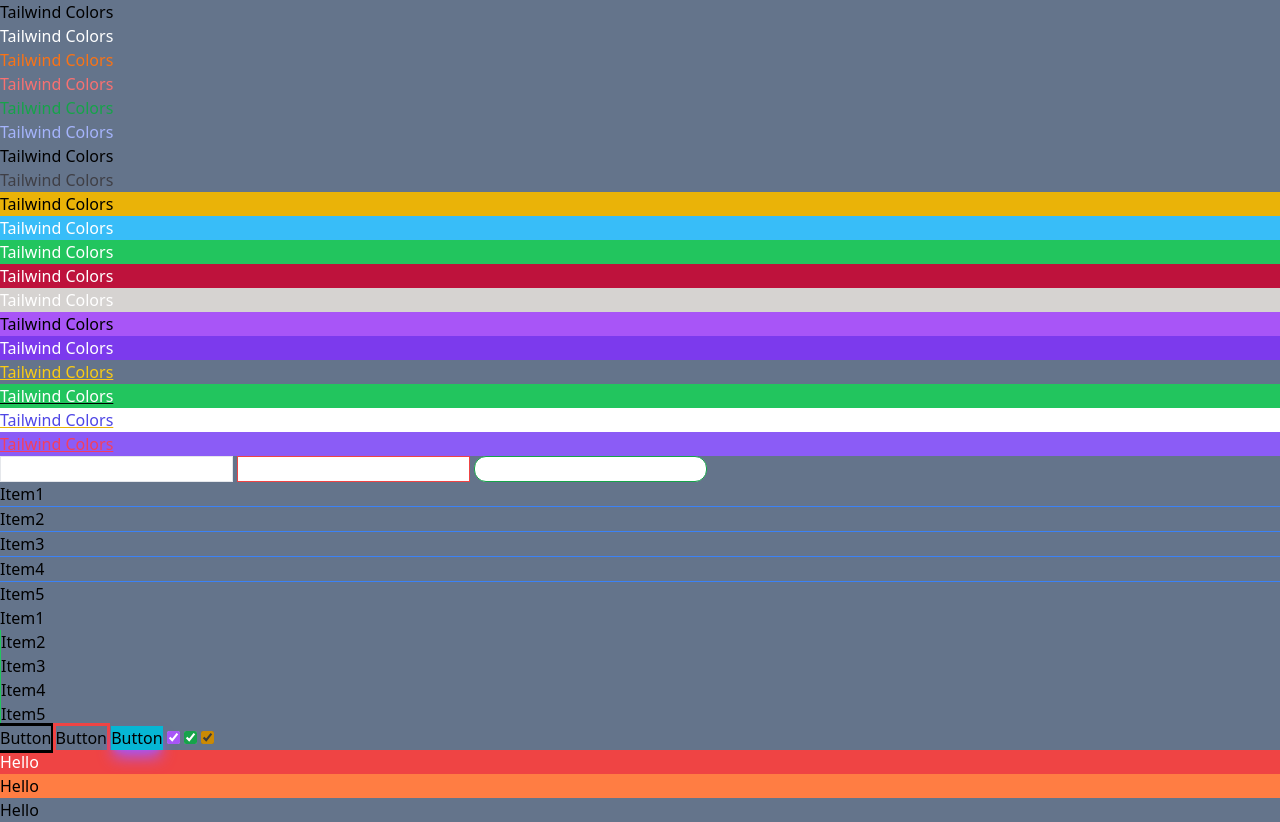
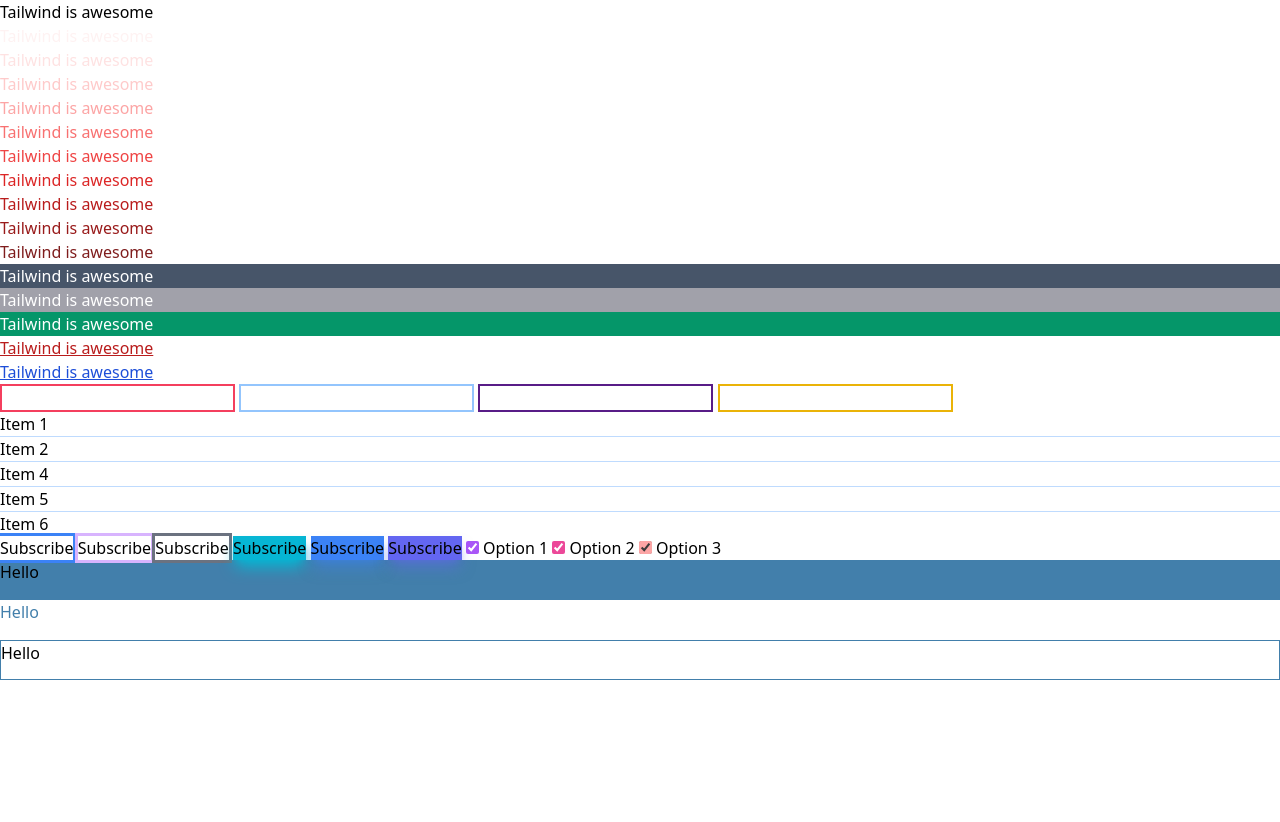
Before and after one commit to maruti-panchal/tailwind-css, a plain HTML site: page 02-colors/index.html in a window 1280 px wide. After the commit the page ends 800 px from the top, so only its background shows below. Drawn offline with nearby package versions, Linux system fonts and the light colour scheme.

Commit message:
updated files

```diff
--- a/02-colors/index.html
+++ b/02-colors/index.html
@@ -7,74 +7,75 @@
     <script src="https://cdn.tailwindcss.com"></script>
     <title>Colors</title>
   </head>
-  <body  class="bg-slate-500">
+  <body>
     <!-- Default colors -->
     <!-- white, black, red, green, blue, orange, yellow, purple, lime, emerald, teal, cyan, indigo, violet, fuchsia, pink, rose, sky, gray, slate, zinc, neutral, stone, amber,  -->
 
     <!-- Text Colors -->
-    <p class="text-black">Tailwind Colors</p>
-    <p class="text-white">Tailwind Colors</p>
-    <p class="text-orange-500">Tailwind Colors</p>
-    <p class="text-red-400">Tailwind Colors</p>
-    <p class="text-green-600">Tailwind Colors</p>
-    <p class="text-indigo-300">Tailwind Colors</p>
-    <p class="text-funchsia-500">Tailwind Colors</p>
-    <p class="text-zinc-700">Tailwind Colors</p>
+    <p class="text-black">Tailwind is awesome</p>
+    <p class="text-red-50">Tailwind is awesome</p>
+    <p class="text-red-100">Tailwind is awesome</p>
+    <p class="text-red-200">Tailwind is awesome</p>
+    <p class="text-red-300">Tailwind is awesome</p>
+    <p class="text-red-400">Tailwind is awesome</p>
+    <p class="text-red-500">Tailwind is awesome</p>
+    <p class="text-red-600">Tailwind is awesome</p>
+    <p class="text-red-700">Tailwind is awesome</p>
+    <p class="text-red-800">Tailwind is awesome</p>
+    <p class="text-red-900">Tailwind is awesome</p>
 
     <!-- Background Colors -->
-    <p class="bg-yellow-500">Tailwind Colors</p>
-    <p class="bg-sky-400 text-white">Tailwind Colors</p>
-    <p class="bg-green-500 text-white">Tailwind Colors</p>
-    <p class="bg-rose-700 text-white">Tailwind Colors</p>
-    <p class="bg-stone-300 text-white">Tailwind Colors</p>
-    <p class="bg-purple-500 text-black">Tailwind Colors</p>
-    <p class="bg-violet-600 text-white">Tailwind Colors</p>
+    <div class="bg-slate-600">
+      <p class="text-white">Tailwind is awesome</p>
+    </div>
+    <div class="bg-zinc-400">
+      <p class="text-white">Tailwind is awesome</p>
+    </div>
+    <div class="bg-emerald-600">
+      <p class="text-white">Tailwind is awesome</p>
+    </div>
 
     <!-- Text Underline -->
-     <p class="text-yellow-400 underline ">Tailwind Colors</p>
-     <p class="text-white bg-green-500 underline decoration-black">Tailwind Colors</p>
-     <p class="text-indigo-600 bg-white underline decoration-yellow-500">Tailwind Colors</p>
-     <p class="text-rose-500 bg-violet-500 underline">Tailwind Colors</p>
+    <p class="underline text-red-700 decoration-red-700">Tailwind is awesome</p>
+    <p class="underline text-blue-700 decoration-blue-700">
+      Tailwind is awesome
+    </p>
 
     <!-- Border Colors -->
-     <input type="text" class="border" >
-     <input type="text" class="border border-red-500">
-     <input type="text" class="border border-green-600 rounded-xl">
-
+    <input class="border-2 border-rose-500" />
+    <input class="border-2 border-blue-300" />
+    <input class="border-2 border-purple-900" />
+    <input class="border-2 border-yellow-500" />
 
     <!-- Divide Colors -->
-      <div class="divide-y divide-blue-500">
-        <div>Item1</div>
-        <div>Item2</div>
-        <div>Item3</div>
-        <div>Item4</div>
-        <div>Item5</div>
-      </div>
-      <div class="divide-x divide-green-500">
-        <div>Item1</div>
-        <div>Item2</div>
-        <div>Item3</div>
-        <div>Item4</div>
-        <div>Item5</div>
-      </div>
+    <div class="divide-y divide-blue-200">
+      <div>Item 1</div>
+      <div>Item 2</div>
+      <div>Item 4</div>
+      <div>Item 5</div>
+      <div>Item 6</div>
+    </div>
 
     <!-- Outline Colors -->
-     <button class="outline">Button</button>
-     <button class="outline outline-red-500">Button</button>
+    <button class="outline outline-blue-500">Subscribe</button>
+    <button class="outline outline-purple-300">Subscribe</button>
+    <button class="outline outline-gray-500">Subscribe</button>
 
-
-    <!-- Box Shadow Colors (Opacity defaults to 100, but you can set it)-->
-    <button class="shadow-lg bg-cyan-500 shadow-purple-500">Button</button>
+    <!-- Box Shadow Colors (Opacity defaults to 100, but you cans set it)-->
+    <button class="bg-cyan-500 shadow-lg shadow-cyan-500">Subscribe</button>
+    <button class="bg-blue-500 shadow-lg shadow-blue-500/50">Subscribe</button>
+    <button class="bg-indigo-500 shadow-lg shadow-indigo-500/50">
+      Subscribe
+    </button>
 
     <!-- Accent Colors -->
-      <input type="checkbox" class="accent-purple-500" checked>
-      <input type="checkbox" class="accent-green-600" checked>
-      <input type="checkbox" class="accent-yellow-600" checked>
+    <input type="checkbox" class="accent-purple-500" checked /> Option 1
+    <input type="checkbox" class="accent-pink-500" checked /> Option 2
+    <input type="checkbox" class="accent-red-300" checked /> Option 3
 
     <!-- Arbitrary Colors -->
-     <div class="bg-red-500 text-white">Hello</div>
-     <div class="bg-[rgb(255,125,67)]">Hello</div>
-     <div class="bg-[rose]">Hello</div>
-
+    <div class="bg-[#427fab] h-10">Hello</div>
+    <div class="text-[#427fab] h-10">Hello</div>
+    <div class="border border-[#427fab] h-10">Hello</div>
   </body>
 </html>
```
Also changed, not shown: 01-utility-first/index.html (+8 -3 lines).
